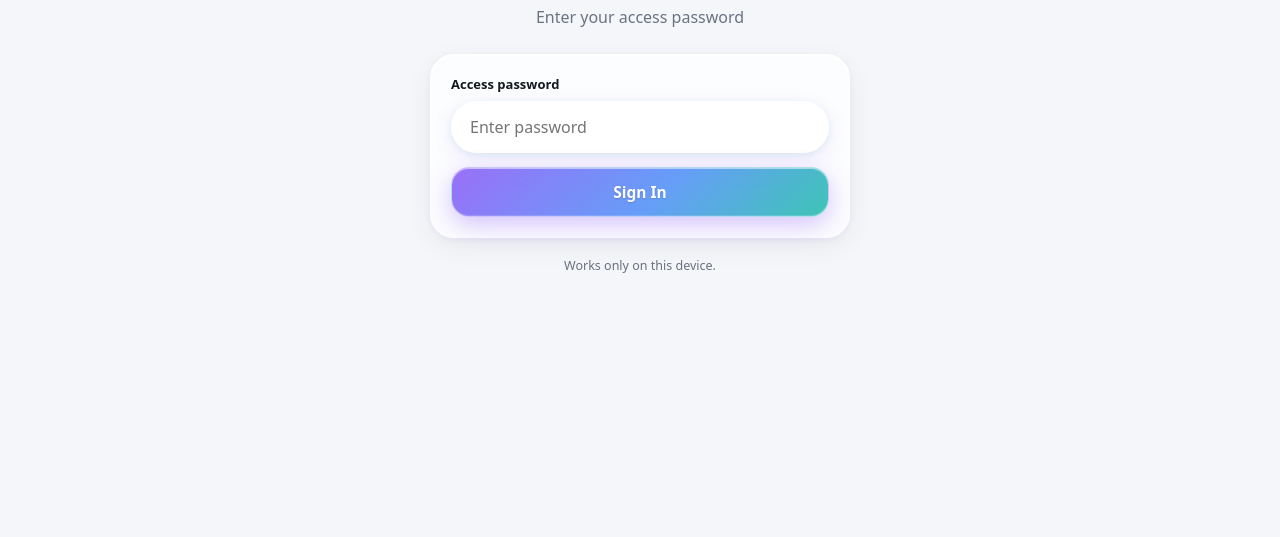
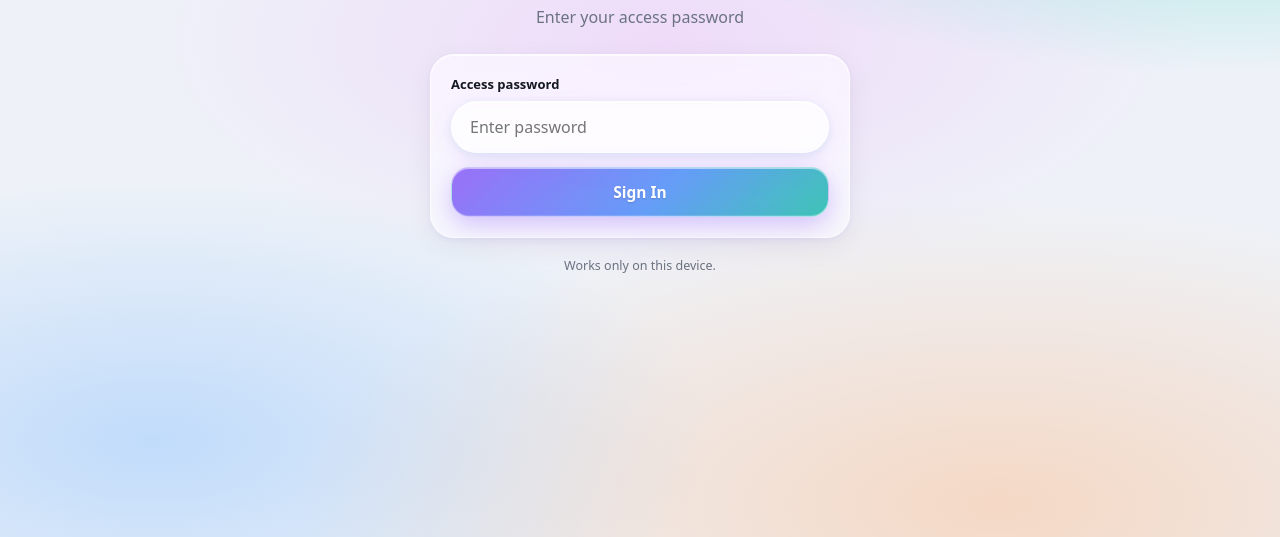
Before and after one commit to mohitsaini921837-bot/ms-study-app, a website: page app/www/index.html in a window 1280 px wide. Shown: the part 263-800 px from the top of the page. Drawn offline with Linux system fonts and the light colour scheme.

Commit message:
v1.0.11: aurora background so liquid glass is visible, folders read as glass, clearer glass MS logo

```diff
--- a/app/www/app.js
+++ b/app/www/app.js
@@ -31,7 +31,7 @@
 /* ================= Config ================= */
 var SERVER_URL = 'https://byulsopangzovpwywgzf.supabase.co/functions/v1/ms-api';
 var UPDATE_URL = 'https://mohitsaini921837-bot.github.io/ms-study-app/update/version.json';
-var CURRENT_VERSION_CODE = 11;
+var CURRENT_VERSION_CODE = 12;
 
 /* Exposed read-only for drive.js (it reads SERVER_URL from here). */
 window.MsStudyConfig = { SERVER_URL: SERVER_URL, UPDATE_URL: UPDATE_URL, CURRENT_VERSION_CODE: CURRENT_VERSION_CODE };
--- a/app/www/styles.css
+++ b/app/www/styles.css
@@ -9,10 +9,19 @@
 [hidden] { display: none !important; }
 
 :root {
-  --bg: #f4f6f9;
-  --surface: rgba(255, 255, 255, 0.72);
-  --surface-glass: rgba(255, 255, 255, 0.62);
-  --surface-muted: rgba(255, 255, 255, 0.5);
+  --bg: #eef2f8;
+  /* Aurora: soft pastel colour blobs behind everything. Liquid glass only
+     reads as glass when there is colour to refract — on a flat grey the
+     frosted elements just look white. Keep the blobs light so text stays
+     readable and the app stays calm. */
+  --aurora: radial-gradient(120% 60% at 8% -6%, rgba(167, 139, 250, 0.55) 0%, rgba(167, 139, 250, 0) 55%),
+    radial-gradient(90% 55% at 96% 12%, rgba(45, 212, 191, 0.45) 0%, rgba(45, 212, 191, 0) 55%),
+    radial-gradient(100% 70% at 78% 96%, rgba(251, 191, 146, 0.5) 0%, rgba(251, 191, 146, 0) 55%),
+    radial-gradient(80% 60% at 12% 88%, rgba(147, 197, 253, 0.5) 0%, rgba(147, 197, 253, 0) 55%),
+    radial-gradient(70% 50% at 52% 38%, rgba(240, 171, 252, 0.32) 0%, rgba(240, 171, 252, 0) 60%);
+  --surface: rgba(255, 255, 255, 0.55);
+  --surface-glass: rgba(255, 255, 255, 0.48);
+  --surface-muted: rgba(255, 255, 255, 0.42);
   --glass-hi: rgba(255, 255, 255, 0.65);
   --glass-grad: linear-gradient(135deg, rgba(139, 92, 246, 0.88), rgba(59, 130, 246, 0.78) 55%, rgba(20, 184, 166, 0.82));
   --glass-grad-soft: linear-gradient(135deg, rgba(139, 92, 246, 0.16), rgba(59, 130, 246, 0.12) 55%, rgba(20, 184, 166, 0.14));
@@ -41,11 +50,19 @@
 html { -webkit-text-size-adjust: 100%; }
 body {
   margin: 0;
-  background: var(--bg);
+  background-color: var(--bg);
+  background-image: var(--aurora);
+  background-attachment: fixed;
+  background-size: 100% 100%;
+  animation: aurora-drift 48s ease-in-out infinite alternate;
   color: var(--ink);
   font-family: system-ui, -apple-system, "Segoe UI", Roboto, "Helvetica Neue", Arial, sans-serif;
   -webkit-font-smoothing: antialiased;
   min-height: 100vh;
+}
+@keyframes aurora-drift {
+  0% { background-position: 0% 0%, 100% 0%, 100% 100%, 0% 100%, 50% 50%; }
+  100% { background-position: 6% 4%, 94% 6%, 92% 94%, 6% 92%, 46% 44%; }
 }
 button, input, select, textarea { font: inherit; }
 button { min-height: 44px; cursor: pointer; -webkit-tap-highlight-color: transparent; transition: var(--morph); will-change: transform; }
@@ -294,10 +311,10 @@ p { margin: 0 0 12px; line-height: 1.55; }
 .crumb-sep { color: var(--muted); font-size: 14px; }
 .row-item {
   display: block; width: 100%; text-align: left;
-  border: 1px solid rgba(255, 255, 255, 0.65); background: var(--surface);
+  border: 1px solid rgba(255, 255, 255, 0.85); background: var(--surface);
   border-radius: 14px; padding: 13px 14px; margin-bottom: 8px;
   font-weight: 600; font-size: 15px; color: var(--ink);
-  box-shadow: 0 4px 16px rgba(20, 24, 31, 0.05), inset 0 1px 0 rgba(255, 255, 255, 0.7);
+  box-shadow: 0 6px 20px rgba(99, 102, 241, 0.12), 0 2px 8px rgba(20, 24, 31, 0.06), inset 0 1px 0 rgba(255, 255, 255, 0.85), inset 0 -1px 0 rgba(139, 92, 246, 0.08);
   backdrop-filter: blur(10px) saturate(1.3);
   -webkit-backdrop-filter: blur(10px) saturate(1.3);
   transition: var(--morph);
--- a/update/version.json
+++ b/update/version.json
@@ -1 +1 @@
-{"apkUrl":"https://mohitsaini921837-bot.github.io/ms-study-app/update/MS-Study-v1.0.10.apk","changelog":"Liquid glass animation everywhere, glass logo restored, tests look like tests, results save reliably, chat notifications, upload fixed.","version":"1.0.10","versionCode":11}
+{"apkUrl": "https://mohitsaini921837-bot.github.io/ms-study-app/update/MS-Study-v1.0.11.apk", "changelog": "Liquid glass aurora background so the glass is actually visible, folders read as glass, glass MS logo clearer.", "version": "1.0.11", "versionCode": 12}
```
Also changed, not shown: 1 other file.
